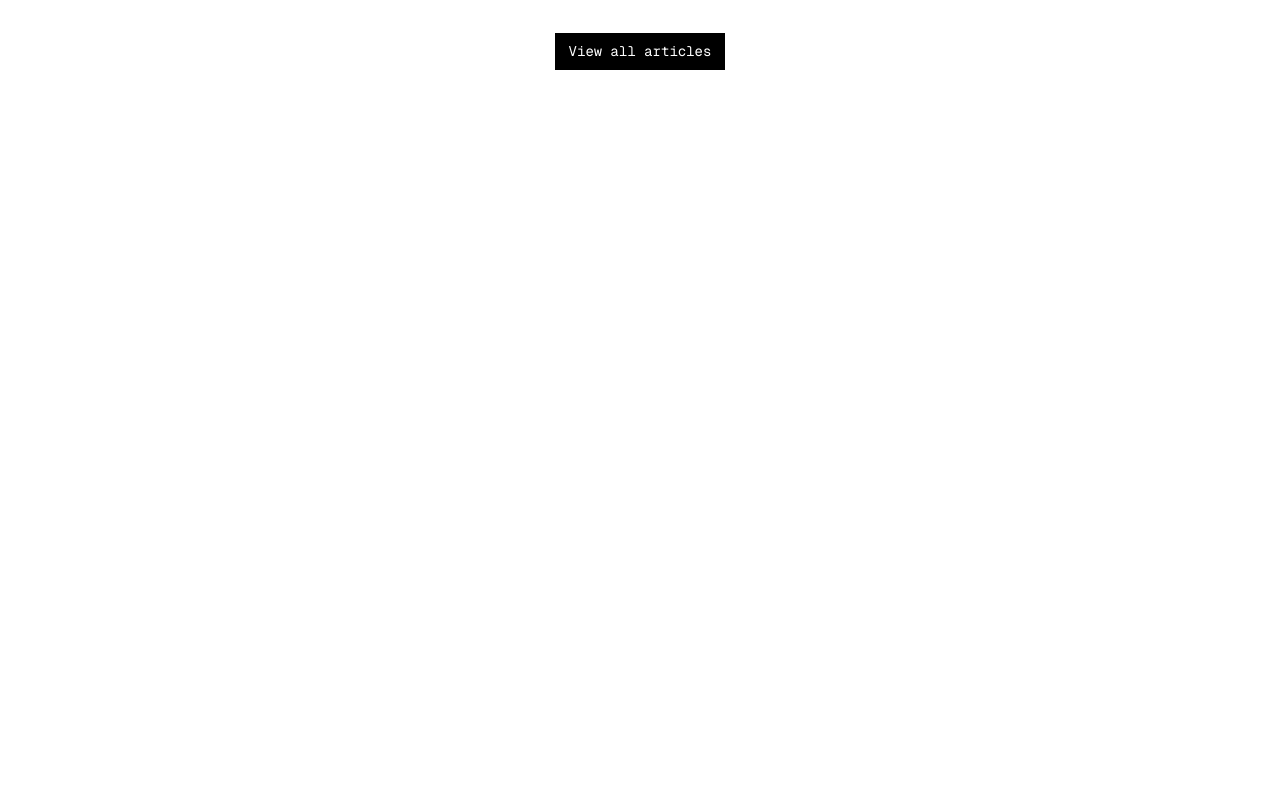
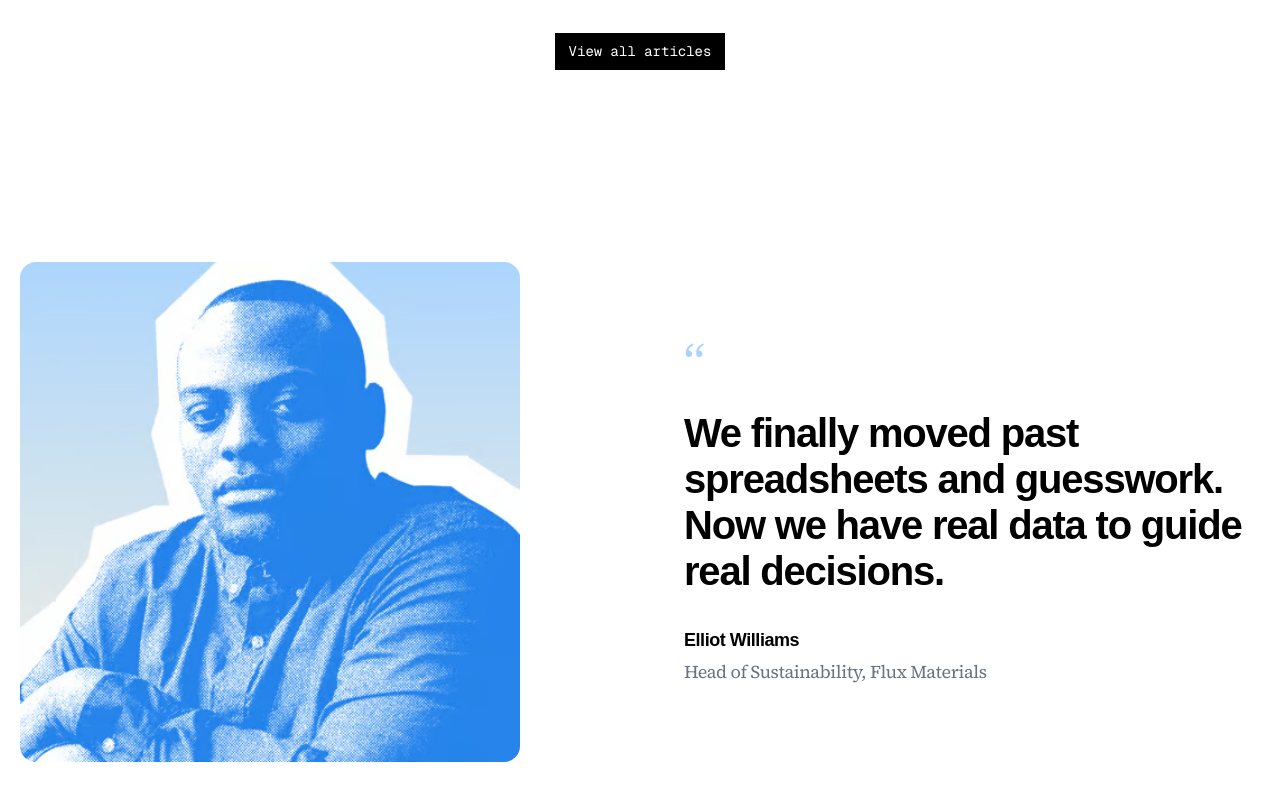
Before and after one commit to BassimEhab/Aetherfield, an Angular app: page / in a window 1280 px wide. Shown: the part 4029-4829 px from the top of the page. Before the commit the page ends 4163 px from the top, so only its background shows below. Built offline with nearby package versions, Linux system fonts and the light colour scheme; a web font is replaced by a local one.

Commit message:
feat: create qoute section

```diff
--- a/src/app/components/home/home.html
+++ b/src/app/components/home/home.html
@@ -169,3 +169,27 @@
     </div>
   </div>
 </section>
+
+<section class="py-24 lg:py-32 bg-white">
+  <div class="max-w-7xl mx-auto px-5">
+    <div class="flex flex-col lg:flex-row items-center justify-between gap-12 lg:gap-20">
+
+      <div class="w-full max-w-125 shrink-0 aspect-square rounded-2xl overflow-hidden">
+        <img class="w-full h-full object-cover" src="/image5.avif" alt="Elliot Williams">
+      </div>
+
+      <div class="flex flex-col justify-center max-w-xl">
+        <span class="text-light-blue text-5xl font-source-serif leading-none mb-6 select-none">“</span>
+        <h2 class="font-radio text-3xl lg:text-[40px] font-bold tracking-[-0.03em] leading-[1.15] text-black mb-8">
+          We finally moved past spreadsheets and guesswork. Now we have real data to guide real decisions.
+        </h2>
+        <div class="space-y-1">
+          <p class="font-radio text-base lg:text-lg font-bold text-black tracking-tight">Elliot Williams</p>
+          <p class="font-source-serif text-base lg:text-lg text-gray-500 tracking-tight">Head of Sustainability, Flux
+            Materials</p>
+        </div>
+      </div>
+
+    </div>
+  </div>
+</section>
```
Also changed, not shown: public/image5.avif (added).
